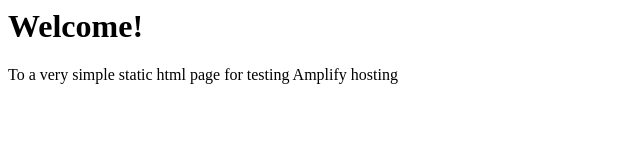
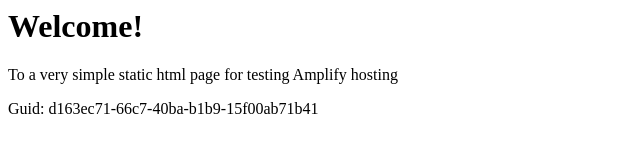
Before and after one commit to aws-aemilia-icn/Github-PR-Commit-Integration-Test-DoNotTouch-Gith-P5X5MO5I-v1-prod-ap-northeast-2, a website: page src/index.html in a window 1280 px wide. Shown: the whole page, without its empty margins (0-640 px from the left). Drawn offline with Linux system fonts and the light colour scheme.

Commit message:
commit from integ tests

```diff
--- a/src/index.html
+++ b/src/index.html
@@ -1,3 +1,5 @@
+
+
 <html lang="en">
 
 <head>
@@ -10,6 +12,6 @@
 <body>
     <h1>Welcome!</h1>
     <p>To a very simple static html page for testing Amplify hosting</p>
-</body>
+    <p>Guid: d163ec71-66c7-40ba-b1b9-15f00ab71b41</p></body>
 
 </html>
```
